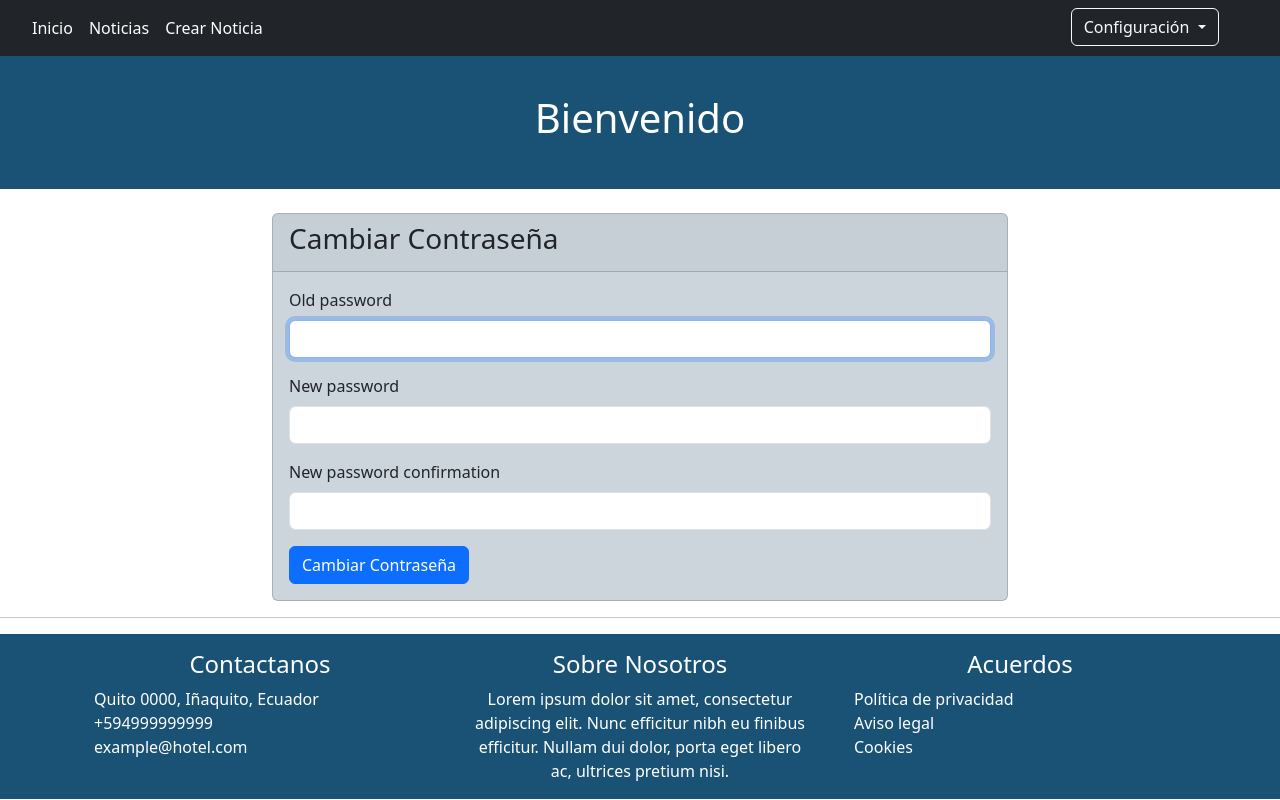
After one commit to EstebanRios99/PNUD_py_django, a Django app: page /change_password in a window 1280 px wide. The commit adds this page. Run offline with Django 4.2, Linux system fonts and the light colour scheme; the visitor is signed in with stand-in values (Sample User, id 1); some libraries are stand-ins or nearby versions.

Commit message:
Implementación Api Framework y validaciones Implementación de vistas para cambio de contraseña Protección de rutas solo cuando exista un login Instalación de librería Django REST framework Implementación de rutas de api Api para consultar usuarios y noticias

```diff
--- a/blog_App/templates/base.html
+++ b/blog_App/templates/base.html
@@ -37,7 +37,16 @@
                         <div class="col-2">
                             <div class=" navbar-nav ">
                                 {% if user.is_authenticated %}
-                                <a class="nav-link " href="/admin/">Bienvenido</a> {% else %}
+                                <div class="dropdown">
+                                    <button class="btn btn-outline-light dropdown-toggle" type="button" data-bs-toggle="dropdown" aria-expanded="false">
+                                      Configuración
+                                    </button>
+                                    <ul class="dropdown-menu">
+                                        <a class="dropdown-item" href="{% url 'password_change'%}">Cambiar Contraseña</a>
+                                        <a class="dropdown-item" href="{% url 'logout'%}?next={{request.path}}">Cerrar Sesión</a>
+                                    </ul>
+                                  </div>
+                                {% else %}
                                 <a class="nav-link " href="/login">Iniciar Sesion</a>
                                 <a class="nav-link " href="#">/</a>/
                                 <a class="nav-link " href="/register">Registrar</a> {% endif %}
--- /dev/null
+++ b/blog_App/templates/registration/password_change.html
@@ -0,0 +1,37 @@
+{% extends "base.html" %} {% block title %}Login{% endblock %} {% block titleView %}Bienvenido{% endblock %} {% load widget_tweaks %} {% block content %}
+<div class="row">
+    <div class="col-2"></div>
+    <div class="col-8">
+        <div class="card" style="width: 100%; background: #cbd5db;">
+            <div class="card-header">
+                <h3 class="card-title">Cambiar Contraseña</h3>
+            </div>
+            <div class="card-body">
+                <form method="POST" class="post-form">
+                    {% csrf_token %} {% for field in form %}
+                    <div class="mb-3">
+                        <label for="{{ field.name }}" class="form-label">{{ field.label }}</label> {% render_field field class="form-control" %}
+                    </div>
+                    {% if field.errors %}
+                    <ul>
+                      {% for error in field.errors %}
+                          <li style="color: #ff0000">{{ error }}</li>
+                      {% endfor %}
+                    </ul>
+                    {% endif %}
+                    {% endfor %}
+                    {% if form.errors %}
+                    <ul>
+                        {% for error in  form.non_field_errors %}
+                            <li style="color: #ff0000">{{ error }}</li>
+                        {% endfor %}
+                    </ul>
+                    {% endif %}
+                    <button type="submit" class="btn btn-primary">Cambiar Contraseña</button>
+                </form>
+            </div>
+        </div>
+    </div>
+    <div class="col-2"></div>
+</div>
+{% endblock %}
--- a/blog_App/urls.py
+++ b/blog_App/urls.py
@@ -1,9 +1,14 @@
-from django.contrib import admin
+from django.contrib.auth.decorators import login_required
 from django.contrib.auth.views import LoginView, LogoutView
-from django.urls import path
+from django.urls import path, include
 from . import views
-from django.conf.urls.static import static
-from django.conf import settings
+from rest_framework import routers
+from blog_App.views import UserViewSet, NewViewSet, CategoryViewSet
+
+router = routers.DefaultRouter()
+router.register('users', UserViewSet)
+router.register('news', NewViewSet)
+router.register('category-detail', CategoryViewSet)
 
 urlpatterns = [
     path('', views.index, name='index'),
@@ -12,11 +17,17 @@ urlpatterns = [
     path('news', views.newsView, name='newsView'),
     path('news/category/<int:category_id>/', views.newsView_filter, name="category"),
     path('news/newsitem/<int:news_id>/', views.newsView_item, name="newsitem"),
-    path('create/new', views.createNew, name='create_new'),
-    path('update/new/<int:news_id>', views.updateNew, name='update_new'),
-    path('delete/new/<int:news_id>', views.deleteNew, name='delete_new'),
+    path('create/new', login_required(views.createNew), name='create_new'),
+    path('update/new/<int:news_id>', login_required(views.updateNew), name='update_new'),
+    path('delete/new/<int:news_id>', login_required(views.deleteNew), name='delete_new'),
     # Usuarios
     path('login', LoginView.as_view(),name='login'),
     path('logout', LogoutView.as_view(),name='logout'),
-    path('register', views.RegisterView.as_view(), name='register')
+    path('register', views.RegisterView.as_view(), name='register'),
+    path('change_password', views.MyPasswordChangeView.as_view(), name='password_change'),
+    path('change_password/done', views.MyPasswordChangeDoneView.as_view(), name='password_change_done'),
+
+    # Api
+    path('api/', include(router.urls))
+
 ]
--- a/blog_App/views.py
+++ b/blog_App/views.py
@@ -1,11 +1,14 @@
 from django.utils import timezone
 from django.shortcuts import get_object_or_404, redirect, render
 from django.http import HttpResponse
-from django.contrib.auth import login, authenticate
+from django.contrib.auth import login, authenticate, logout
 from django.views.generic import CreateView
 from .forms import NewForm, RegisterForm
 from django.contrib.auth.models import User
 from .models import news, category
+from django.urls import reverse_lazy
+from django.contrib.auth.views import PasswordChangeView, PasswordResetDoneView
+from rest_framework import viewsets, serializers, permissions
 
 # Create your views here.
 def index(request):
@@ -59,7 +62,7 @@ def updateNew(request, news_id):
             form = NewForm()
             return redirect('newsView')
         else:
-            return render(request, 'create_new.html', {'form': form})
+            return render(request, 'edit_new.html', {'form': form})
     else:
         form = NewForm(instance=new)
         return render(request, 'edit_new.html', {'form': form})
@@ -96,3 +99,41 @@ class RegisterView(CreateView):
         usuario = authenticate(username=usuario, password=password)
         login(self.request, usuario)
         return redirect('home')
+
+class MyPasswordChangeView(PasswordChangeView):
+    template_name='registration/password_change.html'
+    success_url=reverse_lazy('password_change_done')
+
+class MyPasswordChangeDoneView(PasswordResetDoneView):
+    template_name='registration/password_change_done.html'
+
+# API Views
+class UserSerializer(serializers.HyperlinkedModelSerializer):
+    class Meta:
+        model = User
+        fields = ['username', 'email']
+
+class UserViewSet(viewsets.ModelViewSet):
+    queryset = User.objects.all()
+    serializer_class = UserSerializer
+    permission_classes = [permissions.IsAuthenticated]
+
+class NewSerializer(serializers.HyperlinkedModelSerializer):
+    class Meta:
+        model = news
+        fields = ['title', 'text', 'image', 'categories', 'author']
+
+class NewViewSet(viewsets.ModelViewSet):
+    queryset = news.objects.all()
+    serializer_class = NewSerializer
+    permission_classes = [permissions.IsAuthenticated]
+
+class CategorySerializer(serializers.HyperlinkedModelSerializer):
+    class Meta:
+        model = category
+        fields = ['name']
+
+class CategoryViewSet(viewsets.ModelViewSet):
+    queryset = category.objects.all()
+    serializer_class = CategorySerializer
+    permission_classes = [permissions.IsAuthenticated]
--- a/pnud_py_django/urls.py
+++ b/pnud_py_django/urls.py
@@ -21,4 +21,5 @@ from django.conf import settings
 urlpatterns = [
     path('admin/', admin.site.urls),
     path('', include('blog_App.urls')),
+    path('api-auth/', include('rest_framework.urls', namespace='rest_framework'))
 ] + static(settings.MEDIA_URL, document_root=settings.MEDIA_ROOT)
```
Also changed, not shown: blog_App/templates/registration/password_change_done.html (added, +16 -0 lines), pnud_py_django/settings.py (+9 -1 lines).
